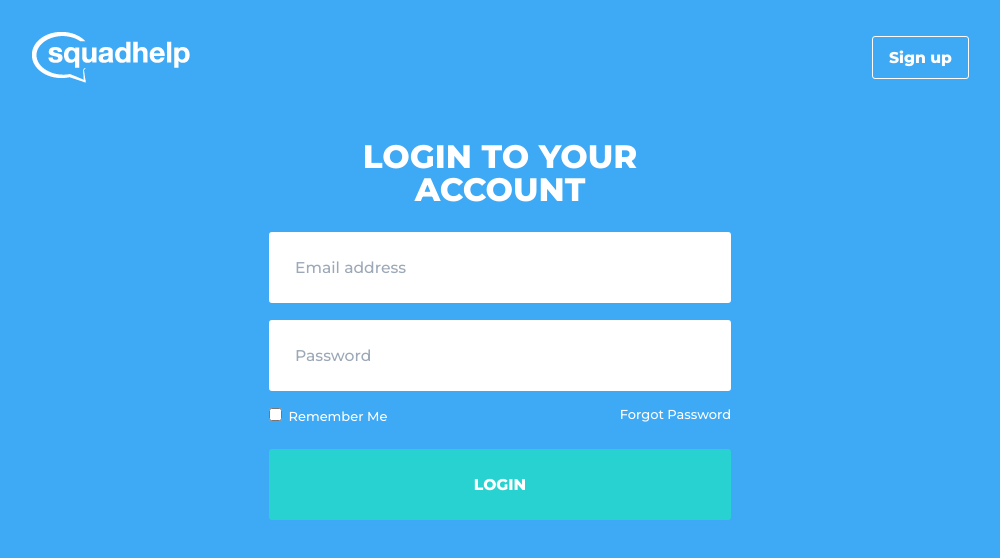
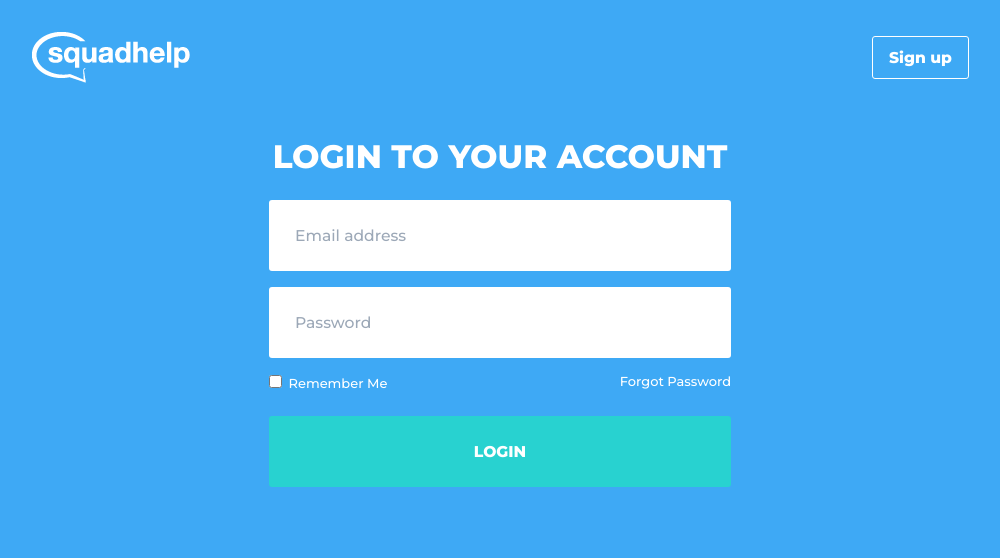
Before and after one commit to Schneizel-el-Britania/react-form-practice, a React (Create React App) app: page /signin in a window 1280 px wide. Shown: the top 558 px of the page, without its empty margins (140-1140 px from the left). Built offline with nearby package versions, Linux system fonts and the light colour scheme.

Commit message:
Add validation

```diff
--- a/src/common/styles/_colors.scss
+++ b/src/common/styles/_colors.scss
@@ -1,3 +1,4 @@
 $light-color: white;
+$error-color: #ff5050;
 $submit-color: #28d2d0;
 $placeholder-text-color: #9ca8b7;
--- a/src/common/styles/_templates.scss
+++ b/src/common/styles/_templates.scss
@@ -3,7 +3,6 @@
 %input {
   width: 100%;
   padding: 2rem;
-  margin-bottom: 1.3rem;
   border: none;
   border-radius: $border-radius;
 }
--- a/src/components/forms/AuthFormContainer/AuthFormContainer.module.scss
+++ b/src/components/forms/AuthFormContainer/AuthFormContainer.module.scss
@@ -6,7 +6,7 @@
 }
 
 .header {
-  margin: 2rem;
+  margin: 2rem 0;
 
   color: $light-color;
 
--- a/src/components/forms/AuthFormContainer/index.js
+++ b/src/components/forms/AuthFormContainer/index.js
@@ -4,21 +4,21 @@ import React from 'react'
 import styles from './AuthFormContainer.module.scss'
 
 export default function AuthFormContainer(props) {
-  const { header, children, initialValues, onSubmit } = props;
+  const { header, submitText, children, initialValues, onSubmit, validationSchema } = props;
 
   const formStyles = classNames(
     styles.form,
-    'col-10 col-md-8 col-lg-7 col-xl-5'
+    'col-11 col-md-8 col-lg-7 col-xl-5'
   );
 
   return (
-    <Formik initialValues={initialValues} onSubmit={onSubmit}>
+    <Formik initialValues={initialValues} onSubmit={onSubmit} validationSchema={validationSchema}>
       <div className='container'>
         <div className='row'>
           <Form className={formStyles}>
             <h2 className={styles.header}>{header}</h2>
             {children}
-            <input className={styles.submit} type="submit" value="login" />
+            <input className={styles.submit} type="submit" value={submitText} />
           </Form>
         </div>
       </div>
--- a/src/components/forms/CheckboxContainer/index.js
+++ b/src/components/forms/CheckboxContainer/index.js
@@ -1,11 +1,12 @@
+import { Field } from 'formik';
 import React from 'react';
 import styles from './CheckboxContainer.module.scss'
 
 export default function CheckboxContainer(props) {
-  const { desc } = props;
+  const { desc, ...rest } = props;
   return (
     <label className={styles.checkbox}>
-      <input type="checkbox" />
+      <Field type="checkbox" {...rest} />
       {desc}
     </label>
   )
--- a/src/components/forms/InputContainer/InputContainer.module.scss
+++ b/src/components/forms/InputContainer/InputContainer.module.scss
@@ -2,7 +2,9 @@
 @import "/src/common/styles/colors";
 
 .label {
+  margin-bottom: 1.3rem;
   display: block;
+  position: relative;
 }
 
 .input {
@@ -16,3 +18,17 @@
     font-family: inherit;
   }
 }
+
+.error {
+  padding-right: 2rem;
+  color: $error-color;
+
+  position: absolute;
+  top: 50%;
+  right: 0;
+  transform: translateY(-50%);
+
+  &::first-letter {
+    text-transform: uppercase;
+  }
+}
--- a/src/components/forms/InputContainer/index.js
+++ b/src/components/forms/InputContainer/index.js
@@ -7,7 +7,7 @@ export default function InputContainer(props) {
   return (
     <label className={styles.label}>
       <Field name={name} {...rest} className={styles.input} />
-      <ErrorMessage name={name} component='div' className />
+      <ErrorMessage name={name} component='div' className={styles.error} />
     </label>
   )
 }
--- a/src/components/forms/SignInForm/index.js
+++ b/src/components/forms/SignInForm/index.js
@@ -1,25 +1,29 @@
 import React from 'react';
+import { SIGN_IN_SCHEMA } from '../../../utils/schemaValidation';
 import AuthFormContainer from '../AuthFormContainer';
 import CheckboxContainer from '../CheckboxContainer';
 import InputContainer from '../InputContainer';
 import styles from './SignInForm.module.scss';
 
 const initialValues = {
-
+  email: '',
+  password: '',
+  rememberMe: false,
 }
 
 export default function SignInForm() {
   const onSubmit = (values, formikBab) => {
-
+    console.log('values:', values)
+    formikBab.resetForm();
   }
-  //  validationSchema={ }
   return (
-    <AuthFormContainer initialValues={initialValues} onSubmit={onSubmit} header="login to your account">
+    <AuthFormContainer initialValues={initialValues} onSubmit={onSubmit} validationSchema={SIGN_IN_SCHEMA}
+      header="login to your account" submitText="login">
       {<>
-        <InputContainer type="email" name="email" placeholder="Email address" />
-        <InputContainer type="password" name="password" placeholder="Password" />
+        <InputContainer name="email" placeholder="Email address" />
+        <InputContainer name="password" placeholder="Password" type="password" />
         <div className={styles.rememberPwdContainer}>
-          <CheckboxContainer desc="remember me" />
+          <CheckboxContainer name="rememberMe" desc="remember me" />
           <a href="#" className={styles.restorePwd}>forgot password</a>
         </div>
       </>}
--- /dev/null
+++ b/src/utils/schemaValidation.js
@@ -0,0 +1,9 @@
+import * as Yup from 'yup';
+
+const EMAIL_SCHEMA = Yup.string().email('Enter correct email').required();
+const PASSWORD_SCHEMA = Yup.string().matches(/^(?=.*?[a-z])(?=.*?[0-9]).{4,32}$/, 'Enter correct password').required();
+
+export const SIGN_IN_SCHEMA = Yup.object({
+  email: EMAIL_SCHEMA,
+  password: PASSWORD_SCHEMA,
+})
```
